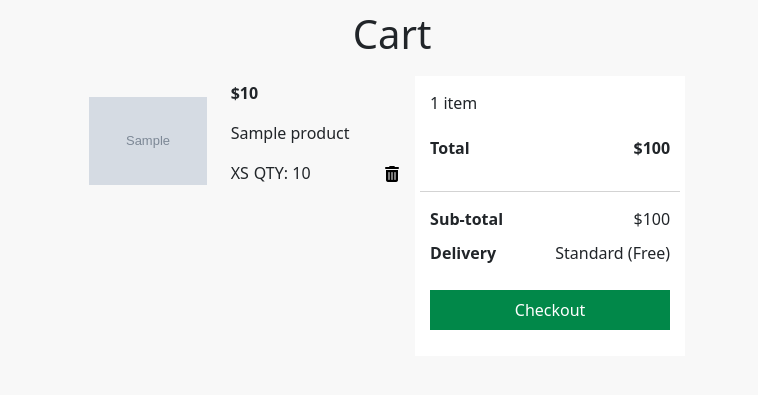
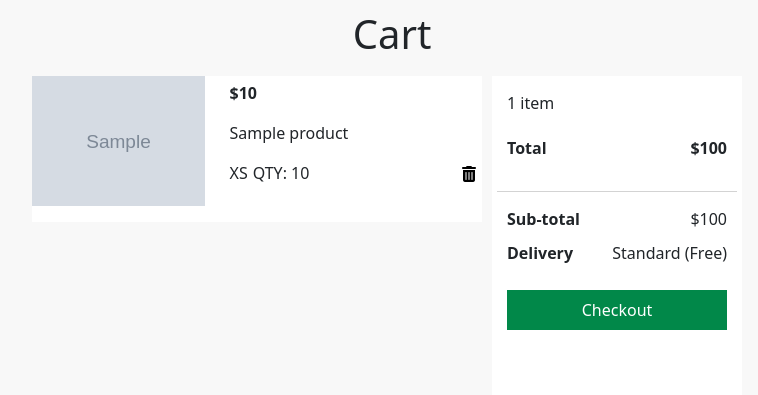
Before and after one commit to NickG35/Threadz, a Django app: page /orders/cart in a window 1280 px wide. Shown: the part 56-451 px from the top of the page, without its empty margins (248-1006 px from the left). Run offline with Django 5.2, Linux system fonts and the light colour scheme; a user stored in the database is signed in; tables that the repository leaves empty hold one stand-in row (values such as "Sample post"); grey boxes marked "Sample" are stand-in pictures; parts of the project's set-up code (start-up, migrations or seed data) failed here and were passed over; some libraries are stand-ins or nearby versions.

Commit message:
adjusted display containers in cart and implemented scroll feature

```diff
--- a/orders/static/orders/styles.css
+++ b/orders/static/orders/styles.css
@@ -42,12 +42,18 @@ body {
     white-space: nowrap;
 }
 
-.cart-container, .total-container, #checkout-cart {
+.cart-container, .total-container, #checkout-cart, .cart_container {
     background: white;
+    width: 100%;
+}
+
+.cart-container, .total-container, #checkout-cart{
+    width: 100%;
     margin: 5px 0px;
     padding: 5px;
-    width: 100%;
 }
+
+
 
 .cart-data {
     display: block;
@@ -212,18 +218,15 @@ body {
         width: 100%;
     }
 
-    .cart-container {
-        min-width: 400px;
-        max-width: 430px;
+    .cart_container {
+        min-width: 450px;
+        max-width: 500px;
     }
 
     .total-container {
         min-width: 250px;
-        max-width: 270px;
-        height: 35vh;
-    }
-
-    .cart-container, .total-container {
+        max-width: 250px;
+        height: 40vh;
         margin: 0px 10px;
     }
 
@@ -232,6 +235,9 @@ body {
         flex-direction: column;
         gap: 15px;
         background:#f8f8f8;
+        max-height: 410px;
+        overflow-y: scroll;
+        overflow-x: hidden;
     }
 
     .form-group {
```
